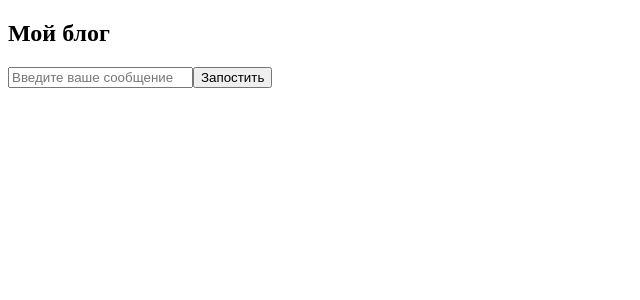
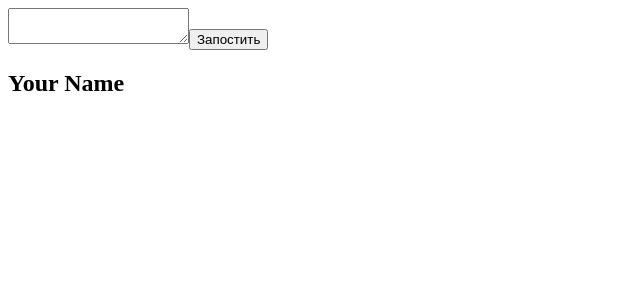
Before and after one commit to andrej-naumov/hello_ts, a React (Create React App) app: page / in a window 1280 px wide. Shown: the top 300 px of the page, without its empty margins (0-640 px from the left). Built offline with nearby package versions, Linux system fonts and the light colour scheme.

Commit message:
Homework027 -  recoding

```diff
--- a/src/homeworks/Homework027/Homework27.tsx
+++ b/src/homeworks/Homework027/Homework27.tsx
@@ -1,38 +1,46 @@
-import React, { useState } from 'react';
+import React, { useState } from "react";
+import { MessageProvider } from "./components/Message/MessageContext";
+import BlogManagement from "./components/BlogManagement/BlogManagementComponent";
 
 const Homework27 = () => {
-  const [message, setMessage] = useState('');
-  const [posts, setPosts] = useState<string[]>([]);
+  //   const [message, setMessage] = useState('');
+  //   const [posts, setPosts] = useState<string[]>([]);
 
-  const handleInputChange = (event: React.ChangeEvent<HTMLInputElement>) => {
-    setMessage(event.target.value);
-  };
+  //   const handleInputChange = (event: React.ChangeEvent<HTMLInputElement>) => {
+  //     setMessage(event.target.value);
+  //   };
 
-  const handlePostMessage = () => {
-    if (message.trim() !== '') {
-      setPosts([...posts, message]);
-      setMessage('');
-    }
-  };
+  //   const handlePostMessage = () => {
+  //     if (message.trim() !== '') {
+  //       setPosts([...posts, message]);
+  //       setMessage('');
+  //     }
+  //   };
 
   return (
-    <div>
-      <h2>Мой блог</h2>
-      <input
-        type="text"
-        placeholder="Введите ваше сообщение"
-        value={message}
-        onChange={handleInputChange}
-      />
-      <button onClick={handlePostMessage}>Запостить</button>
+    // <div>
+    //   <h2>Мой блог</h2>
+    //   <input
+    //     type="text"
+    //     placeholder="Введите ваше сообщение"
+    //     value={message}
+    //     onChange={handleInputChange}
+    //   />
+    //   <button onClick={handlePostMessage}>Запостить</button>
+    //   <div>
+    //     {posts.map((post, index) => (
+    //       <div key={index} style={{ border: '1px solid #ccc', padding: '10px', marginTop: '10px' }}>
+    //         {post}
+    //       </div>
+    //     ))}
+    //   </div>
+    // </div>
+
+    <MessageProvider>
       <div>
-        {posts.map((post, index) => (
-          <div key={index} style={{ border: '1px solid #ccc', padding: '10px', marginTop: '10px' }}>
-            {post}
-          </div>
-        ))}
+        <BlogManagement />
       </div>
-    </div>
+    </MessageProvider>
   );
 };
 
--- /dev/null
+++ b/src/homeworks/Homework027/components/BlogManagement/BlogManagementComponent.tsx
@@ -0,0 +1,22 @@
+import React, { useState, useContext } from 'react';
+import { MessageContext } from '../Message/MessageContext';
+import Card from '../Card/CardComponent';
+
+const BlogManagement: React.FC = () => {
+  const [inputValue, setInputValue] = useState('');
+  const { setMessage } = useContext(MessageContext);
+
+  const handlePost = () => {
+    setMessage(inputValue);
+  };
+
+  return (
+    <div>
+      <textarea value={inputValue} onChange={(e) => setInputValue(e.target.value)} />
+      <button onClick={handlePost}>Запостить</button>
+      <Card />
+    </div>
+  );
+};
+
+export default BlogManagement;
--- /dev/null
+++ b/src/homeworks/Homework027/components/Card/CardComponent.tsx
@@ -0,0 +1,13 @@
+import React from 'react';
+import Message from '../Message/MessageComponent';
+
+const Card: React.FC = () => {
+  return (
+    <div className="card">
+      <h2>Your Name</h2>
+      <Message />
+    </div>
+  );
+};
+
+export default Card;
--- /dev/null
+++ b/src/homeworks/Homework027/components/Message/MessageComponent.tsx
@@ -0,0 +1,14 @@
+import React, { useContext } from 'react';
+import { MessageContext } from './MessageContext';
+
+const Message: React.FC = () => {
+  const { message } = useContext(MessageContext);
+
+  return (
+    <div>
+      <p>{message}</p>
+    </div>
+  );
+};
+
+export default Message;
--- /dev/null
+++ b/src/homeworks/Homework027/components/Message/MessageContext.tsx
@@ -0,0 +1,25 @@
+import React, { createContext, useState, ReactNode } from 'react';
+
+type MessageContextType = {
+  message: string;
+  setMessage: React.Dispatch<React.SetStateAction<string>>;
+};
+
+type MessageProviderProps = {
+  children: ReactNode;
+};
+
+export const MessageContext = createContext<MessageContextType>({
+  message: '',
+  setMessage: () => {},
+});
+
+export const MessageProvider: React.FC<MessageProviderProps> = ({ children }) => {
+  const [message, setMessage] = useState('');
+
+  return (
+    <MessageContext.Provider value={{ message, setMessage }}>
+      {children}
+    </MessageContext.Provider>
+  );
+};
```
